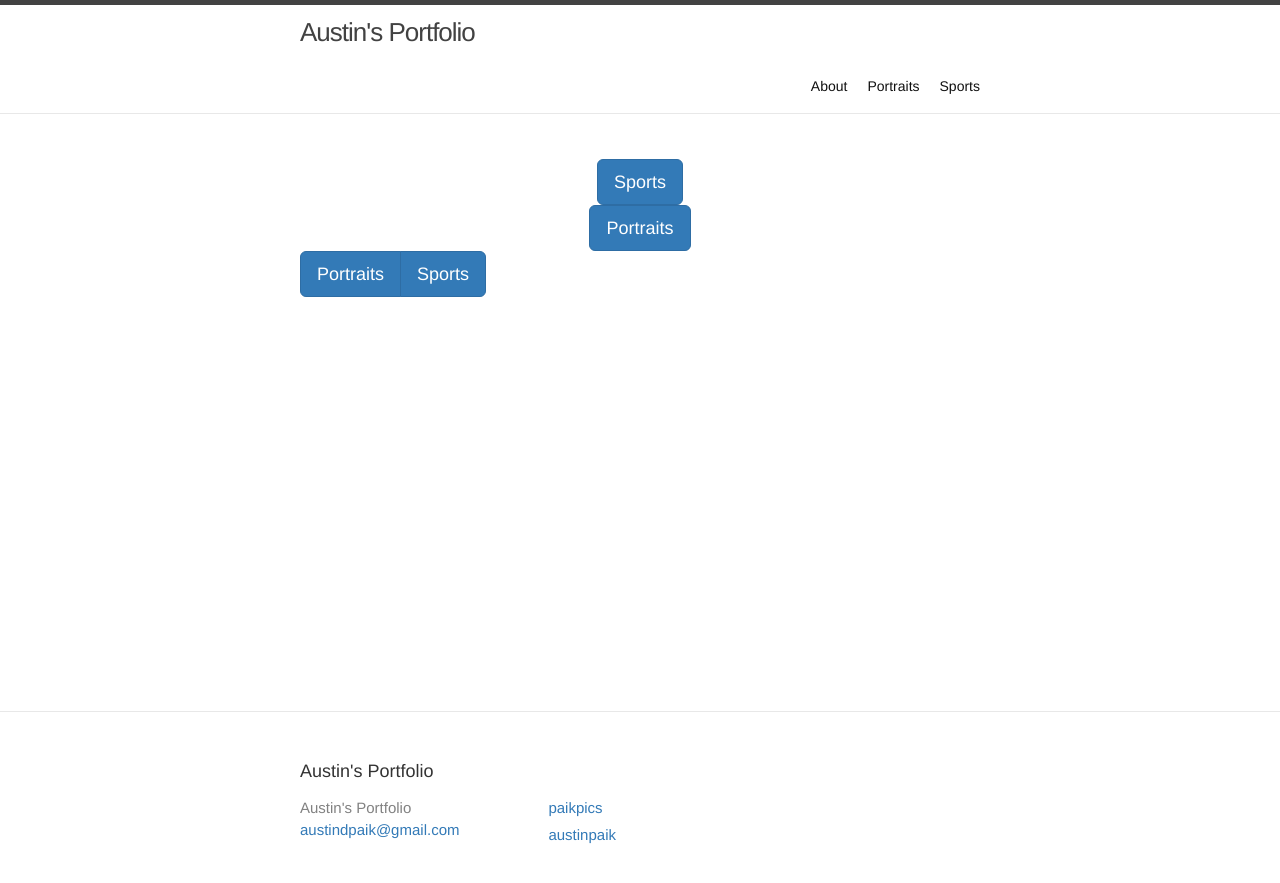
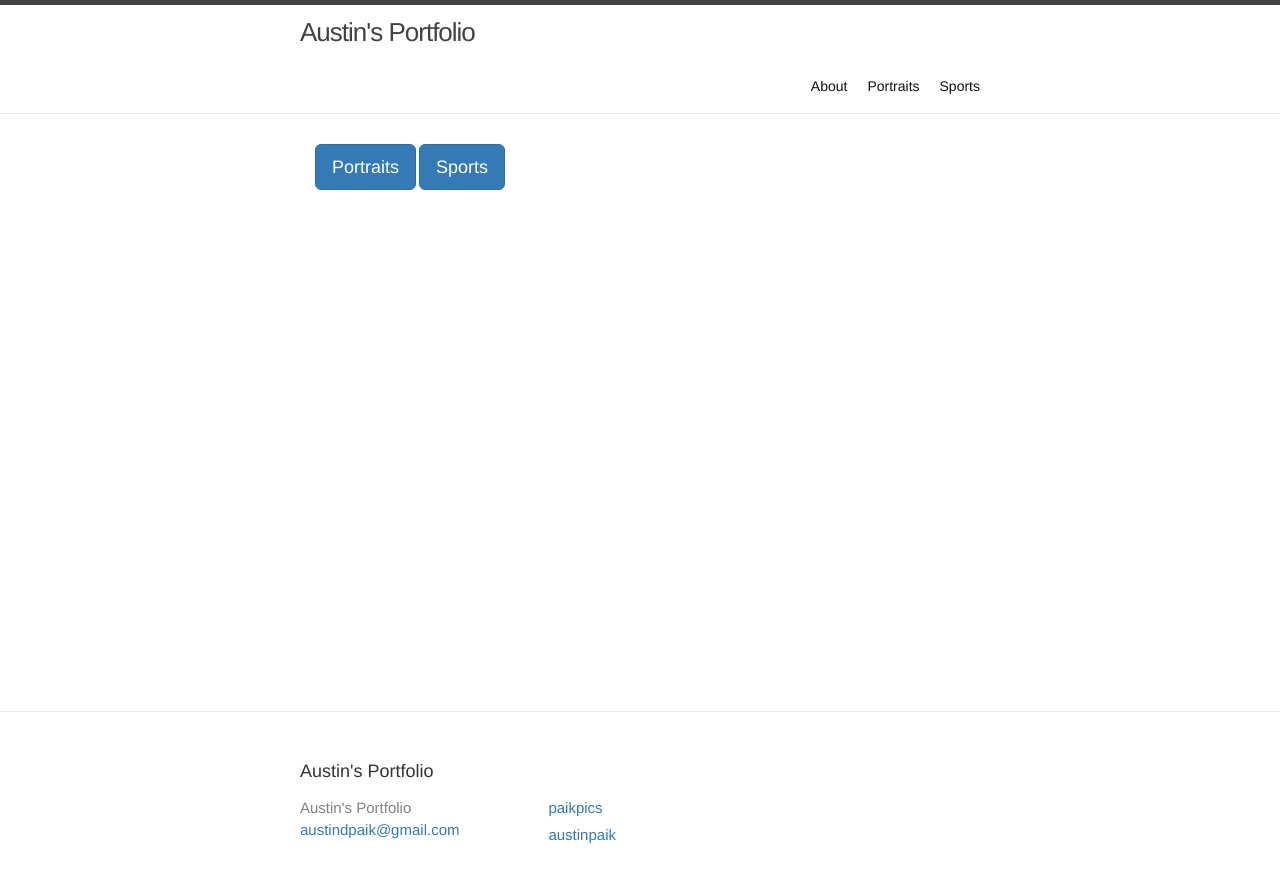
Before and after one commit to austinpaik/austinpaik.github.io, a Jekyll site: the page built from index.md, in a window 1280 px wide. Shown: the top 883 px of the page. Built offline with Jekyll 4.4.1, drawn with Linux system fonts in a browser that asks for light colours.

Commit message:
First commit

```diff
--- a/_layouts/home.html
+++ b/_layouts/home.html
@@ -9,21 +9,11 @@ layout: default
 
   {{ content }}
 
-  <div class="form-group">
+  <div class="btn-group">
     <div class="col-sm-12 text-center">
-      <form action="/sports">
-            <button class="btn btn-primary btn-lg" type="submit">Sports</button>
-      </form>
-      <form action="/portraits">
-            <button class="btn btn-primary btn-lg" type="submit">Portraits</button>
-      </form>
+      <button class="btn btn-primary btn-lg" onclick="location.href='/portraits'" type="button">Portraits</button>
+      <button class="btn btn-primary btn-lg" onclick="location.href='/sports'" type="button">Sports</button>
     </div>
   </div>
 
-
-  <div class="btn-group">
-    <button class="btn btn-primary btn-lg" onclick="location.href='/portraits'" type="button">Portraits</button>
-    <button class="btn btn-primary btn-lg" onclick="location.href='/sports'" type="button">Sports</button>
-  </div>
-
 </div>
```
